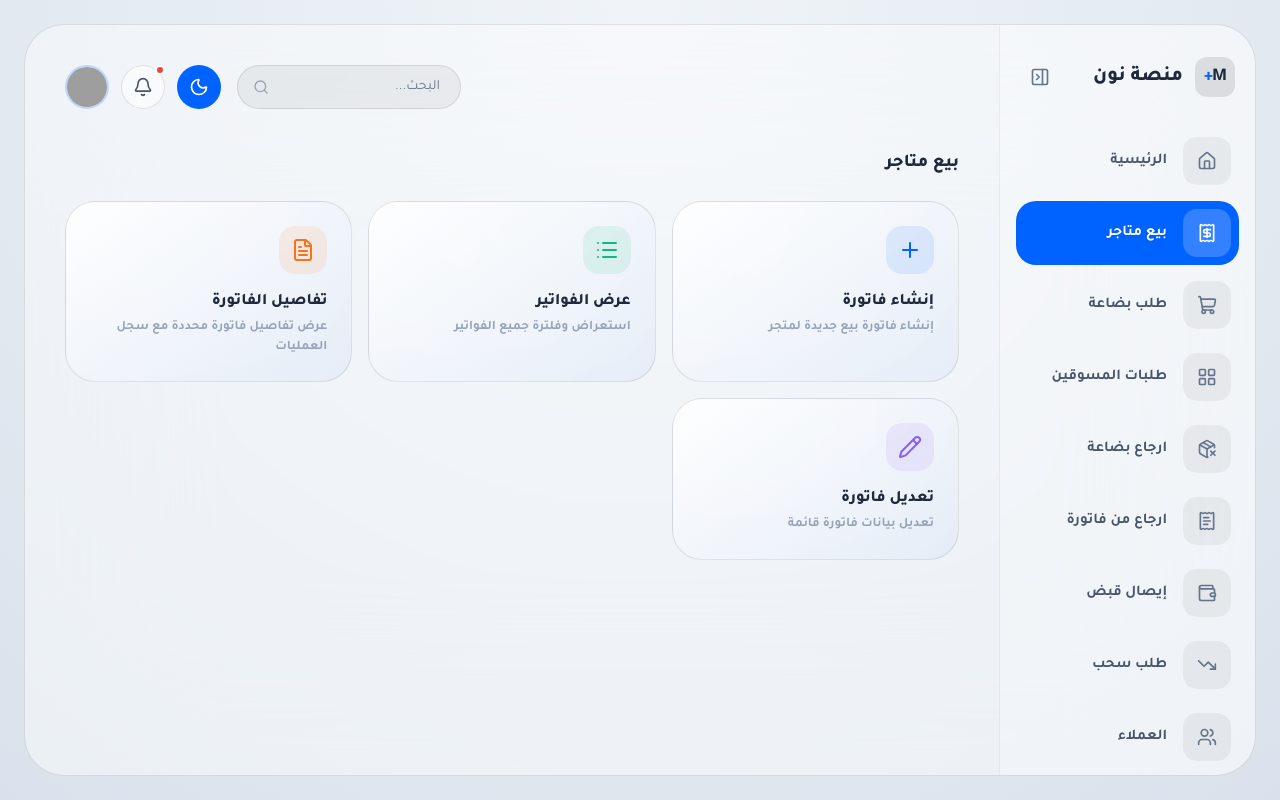
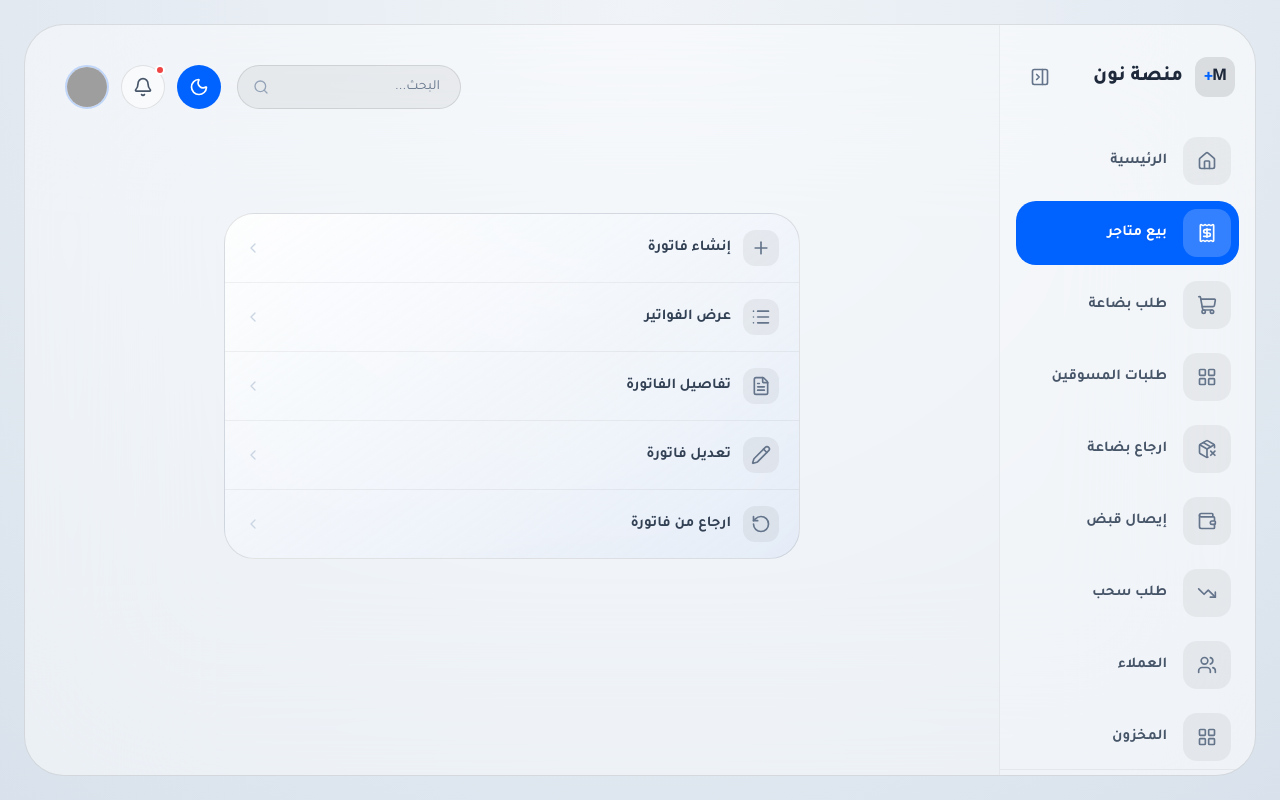
Before and after one commit to ofifice-alalem/tdm-design-for-v3, a React (Vite) app: page /store-sales in a window 1280 px wide. Built offline with nearby package versions, Linux system fonts and the light colour scheme; grey boxes are pictures that could not be loaded.

Commit message:
commit -27

```diff
--- a/src/compenntes/layout/AppShell.tsx
+++ b/src/compenntes/layout/AppShell.tsx
@@ -75,7 +75,7 @@ export function AppShell({ children }: AppShellProps) {
 
           <div
             key={location.pathname}
-            className="flex-1 animate-in fade-in slide-in-from-right-4 duration-300"
+            className="flex-1 h-full animate-in fade-in slide-in-from-right-4 duration-300"
           >
             {children}
           </div>
--- a/src/compenntes/layout/AppSidebar.tsx
+++ b/src/compenntes/layout/AppSidebar.tsx
@@ -1,7 +1,7 @@
 import { NavLink } from 'react-router-dom';
 import {
   Home, Receipt, ShoppingCart, Users, LayoutGrid, Power, FileText,
-  PanelRightClose, PanelRightOpen, PackageX, ReceiptText, Wallet, TrendingDown,
+  PanelRightClose, PanelRightOpen, PackageX, Wallet, TrendingDown,
 } from 'lucide-react';
 
 interface AppSidebarProps {
@@ -16,7 +16,6 @@ const navItems = [
   { icon: <ShoppingCart className="w-5 h-5" />,  label: 'طلب بضاعة',        to: '/order/new' },
   { icon: <LayoutGrid className="w-5 h-5" />,    label: 'طلبات المسوقين',    to: '/stock/orders' },
   { icon: <PackageX className="w-5 h-5" />,      label: 'ارجاع بضاعة',       to: '/stock/return' },
-  { icon: <ReceiptText className="w-5 h-5" />,   label: 'ارجاع من فاتورة',   to: '/invoice/return' },
   { icon: <Wallet className="w-5 h-5" />,        label: 'إيصال قبض',         to: '/receipt/create' },
   { icon: <TrendingDown className="w-5 h-5" />,   label: 'طلب سحب',           to: '/withdraw/new' },
   { icon: <Users className="w-5 h-5" />,         label: 'العملاء',           to: '/customers' },
--- a/src/pages/StoreSalesPage.tsx
+++ b/src/pages/StoreSalesPage.tsx
@@ -1,62 +1,40 @@
 import { Link } from 'react-router-dom';
-import { Plus, List, FileText, Pencil } from 'lucide-react';
+import { Plus, List, FileText, Pencil, RotateCcw, ChevronLeft } from 'lucide-react';
 
-
-const CARDS = [
-  {
-    title: 'إنشاء فاتورة',
-    description: 'إنشاء فاتورة بيع جديدة لمتجر',
-    icon: <Plus className="w-6 h-6" />,
-    to: '/invoice/create',
-    color: 'text-primary bg-primary/10',
-  },
-  {
-    title: 'عرض الفواتير',
-    description: 'استعراض وفلترة جميع الفواتير',
-    icon: <List className="w-6 h-6" />,
-    to: '/invoices',
-    color: 'text-emerald-500 bg-emerald-500/10',
-  },
-  {
-    title: 'تفاصيل الفاتورة',
-    description: 'عرض تفاصيل فاتورة محددة مع سجل العمليات',
-    icon: <FileText className="w-6 h-6" />,
-    to: '/invoices/demo',
-    color: 'text-orange-500 bg-orange-500/10',
-  },
-  {
-    title: 'تعديل فاتورة',
-    description: 'تعديل بيانات فاتورة قائمة',
-    icon: <Pencil className="w-6 h-6" />,
-    to: '/invoice/edit/demo',
-    color: 'text-violet-500 bg-violet-500/10',
-  },
+const ITEMS = [
+  { title: 'إنشاء فاتورة',    to: '/invoice/create',    icon: <Plus className="w-5 h-5" /> },
+  { title: 'عرض الفواتير',    to: '/invoices',           icon: <List className="w-5 h-5" /> },
+  { title: 'تفاصيل الفاتورة', to: '/invoices/demo',      icon: <FileText className="w-5 h-5" /> },
+  { title: 'تعديل فاتورة',    to: '/invoice/edit/demo',  icon: <Pencil className="w-5 h-5" /> },
+  { title: 'ارجاع من فاتورة', to: '/invoice/return',     icon: <RotateCcw className="w-5 h-5" /> },
 ];
 
 export default function StoreSalesPage() {
   return (
-
-      <div className="flex flex-col gap-6">
-        <span className="text-lg font-black text-slate-800 dark:text-white">بيع متاجر</span>
-
-        <div className="grid grid-cols-1 sm:grid-cols-2 lg:grid-cols-3 gap-4">
-          {CARDS.map((card) => (
+    <div className="flex justify-center pt-16 h-full">
+      <div className="w-full max-w-xl">
+        <div className="spatial-card overflow-hidden">
+          {ITEMS.map((item, i) => (
             <Link
-              key={card.to}
-              to={card.to}
-              className="spatial-card p-6 flex flex-col gap-4 hover:scale-[1.01] transition-transform cursor-pointer"
+              key={item.to}
+              to={item.to}
+              className={`flex items-center justify-between px-5 py-4 hover:bg-black/3 dark:hover:bg-white/5 transition-colors group ${
+                i < ITEMS.length - 1 ? 'border-b border-black/5 dark:border-white/5' : ''
+              }`}
             >
-              <div className={`w-12 h-12 rounded-[16px] flex items-center justify-center ${card.color}`}>
-                {card.icon}
+              <div className="flex items-center gap-3">
+                <div className="w-9 h-9 rounded-[12px] bg-black/5 dark:bg-white/8 flex items-center justify-center text-slate-500 dark:text-white/50 group-hover:text-primary group-hover:bg-primary/10 transition-all">
+                  {item.icon}
+                </div>
+                <span className="text-[15px] font-bold text-slate-700 dark:text-white/80 group-hover:text-slate-900 dark:group-hover:text-white transition-colors">
+                  {item.title}
+                </span>
               </div>
-              <div className="flex flex-col gap-1">
-                <span className="text-[16px] font-black text-slate-800 dark:text-white">{card.title}</span>
-                <span className="text-[13px] font-bold text-slate-400 dark:text-white/40">{card.description}</span>
-              </div>
+              <ChevronLeft className="w-4 h-4 text-slate-300 dark:text-white/20 group-hover:text-primary transition-colors" />
             </Link>
           ))}
         </div>
       </div>
-
+    </div>
   );
 }
```
